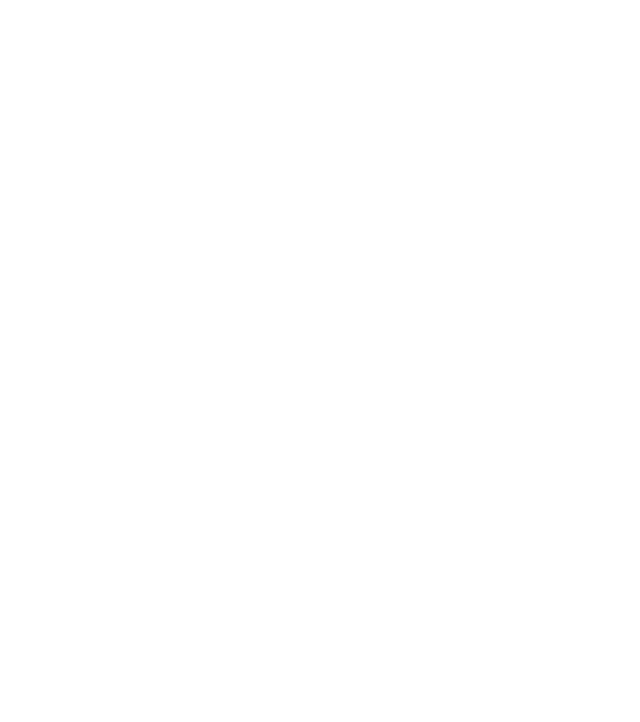
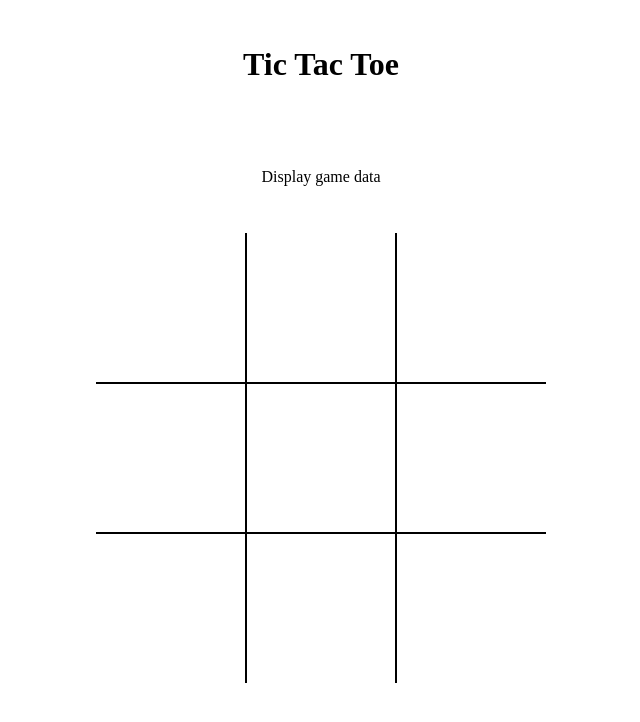
Before and after one commit to Hagnap/tic-tac-toe, a plain HTML site: page index.html in a window 1280 px wide. Shown: the whole page, without its empty margins (319-959 px from the left). Drawn offline with Linux system fonts and the light colour scheme.

Commit message:
Add a grid layout and a gameboard

```diff
--- a/index.html
+++ b/index.html
@@ -9,6 +9,42 @@
     <title>Tic Tac Toe</title>
 </head>
 <body>
+    <div class="container">
+        <h1>Tic Tac Toe</h1>
 
+        <div id="game-data">
+            <p>Display game data</p>
+        </div>
+
+        <div id="game-board">
+            <div id="grid-item-1" class="grid-item" data-index="0">
+                <p> </p>
+            </div>
+            <div id="grid-item-2" class="grid-item" data-index="1">
+                <p> </p>
+            </div>
+            <div id="grid-item-3" class="grid-item" data-index="2">
+                <p></p>
+            </div>
+            <div id="grid-item-4" class="grid-item" data-index="3">
+                <p></p>
+            </div>
+            <div id="grid-item-5" class="grid-item" data-index="4">
+                <p></p>
+            </div>
+            <div id="grid-item-6" class="grid-item" data-index="5">
+                <p></p>
+            </div>
+            <div id="grid-item-7" class="grid-item" data-index="6">
+                <p></p>
+            </div>
+            <div id="grid-item-8" class="grid-item" data-index="7">
+                <p></p>
+            </div>
+            <div id="grid-item-9" class="grid-item" data-index="8">
+                <p></p>
+            </div>
+        </div>
+    </div>
 </body>
 </html>
--- a/style.css
+++ b/style.css
@@ -0,0 +1,71 @@
+.container {
+    display: grid;
+    grid-template-columns: 1fr 4fr 1fr;
+    grid-template-rows: 1fr 1fr 4fr;
+    justify-items: center;
+    align-items: center;
+}
+
+
+h1,
+#game-data,
+#game-board {
+    grid-column: 2 / 3;
+}
+
+h1 {
+    grid-row: 1 /2;
+}
+
+#game-data {
+    grid-row: 2 / 3;
+}
+
+#game-board {
+    grid-row: 3 / 4;
+
+    display: grid;
+
+    justify-content: center;
+
+    /* Have grid implicitly assign position of the grid-items*/
+    grid-template-columns: repeat(3, minmax(50px, 150px));
+    grid-template-rows: repeat(3, minmax(75px, 150px));
+}
+
+.grid-item {
+    border: 1px solid black;
+
+    display: flex;
+    justify-content: center;
+    align-items: center;
+}
+
+.grid-item > p {
+    font-size: 48px;
+
+}
+
+#grid-item-1,
+#grid-item-2,
+#grid-item-3 {
+    border-top: none;
+}
+
+#grid-item-7,
+#grid-item-8,
+#grid-item-9 {
+    border-bottom: none;
+}
+
+#grid-item-1,
+#grid-item-4,
+#grid-item-7 {
+    border-left: none;
+}
+
+#grid-item-3,
+#grid-item-6,
+#grid-item-9 {
+    border-right: none;
+}
```
